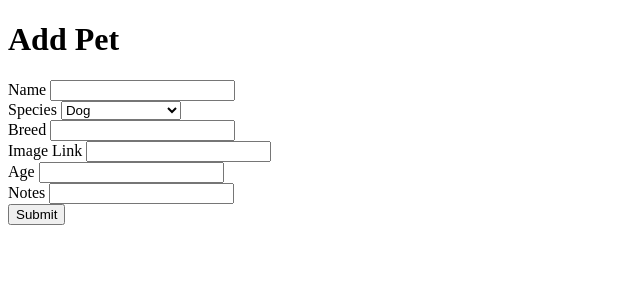
After one commit to themakjones/usf-exercises, a Flask app: template unit28-intermediate-flask/28.1-exercise-adoption/templates/add_pet.html in a window 1280 px wide. The commit adds this page. Shown: the top 300 px of the page, without its empty margins (0-640 px from the left). Run offline with Flask 2, Linux system fonts and the light colour scheme; the template is opened without the code that fills it: values that come from a table or form of the project are taken from there, others are empty.

Commit message:
added form model and additional routes

```diff
--- a/unit28-intermediate-flask/28.1-exercise-adoption/app.py
+++ b/unit28-intermediate-flask/28.1-exercise-adoption/app.py
@@ -1,8 +1,7 @@
 from flask import Flask, redirect, request, render_template, flash
 from models import Pet, connect_db, db
-from flask_wtf import FlaskForm
-from wtforms import StringField
 from flask_debugtoolbar import DebugToolbarExtension
+from forms import AddPetForm
 
 app = Flask(__name__)
 app.config['SECRET_KEY'] = 'jY*j9t79Jhf8'
@@ -16,11 +15,11 @@ debug = DebugToolbarExtension(app)
 connect_db(app)
 db.create_all()
 
-@app.errorhandler(404)
-def page_not_found(e):
-    """Renders custom 404 page when there is a 404 error"""
+# @app.errorhandler(404)
+# def page_not_found(e):
+#     """Renders custom 404 page when there is a 404 error"""
 
-    return render_template('404.html'), 404
+#     return render_template('404.html'), 404
 
 @app.route('/')
 def home_page():
@@ -31,6 +30,33 @@ def home_page():
 
 @app.route('/add', methods=['GET', 'POST'])
 def add_pet():
-    """Add pet to adoption list"""
+    """Add pet to adoption list form, handle adding"""
+
+    form = AddPetForm()
 
     if form.validate_on_submit():
+        name = form.name.data
+        species = form.species.data
+        breed = form.breed.data
+        photo_url = form.photo_url.data
+        age = form.age.data
+        notes = form.notes.data
+
+        new_pet = Pet(name=name, species=species, breed=breed, photo_url=photo_url, age=age, notes=notes)
+
+        db.session.add(new_pet)
+        db.session.commit()
+
+        flash(f"Added {name} to adoption list!")
+        return redirect('/')
+
+
+    return render_template('add_pet.html', form=form)
+
+@app.route('/<int:pet_id>')
+def pet_page(pet_id):
+    """Pet detail page"""
+
+    pet = Pet.query.get_or_404(pet_id)
+
+    return render_template('pet_page.html', pet=pet)
--- a/unit28-intermediate-flask/28.1-exercise-adoption/forms.py
+++ b/unit28-intermediate-flask/28.1-exercise-adoption/forms.py
@@ -1,8 +1,13 @@
 from flask_wtf import FlaskForm
-from wtforms import StringField
+from wtforms import StringField, SelectField, FloatField
+from wtforms.validators import InputRequired, URL, NumberRange, Optional
 
 class AddPetForm(FlaskForm):
     """Form for adding pet"""
 
-    name = StringField('Name')
-    species = SelectField('Species', choices=[('dog', 'Dog'), ('cat', 'Cat'), ('dragon', 'Bearded Dragon')])
+    name = StringField('Name', validators=[InputRequired(message=['Name is required'])])
+    species = SelectField('Species', choices=[('dog', 'Dog'), ('cat', 'Cat'), ('dragon', 'Bearded Dragon')], validators=[InputRequired(message=['Please select the species'])])
+    breed = StringField('Breed')
+    photo_url = StringField('Image Link', validators=[URL(message=['Link must in the the form of a URL'])])
+    age = FloatField('Age', validators=[Optional(), NumberRange(min=0, max=30, message=['Please enter an age between 0 and 30'])])
+    notes = StringField('Notes')
--- /dev/null
+++ b/unit28-intermediate-flask/28.1-exercise-adoption/templates/add_pet.html
@@ -0,0 +1,19 @@
+<!-- prettier ignore -->
+{% extends 'base.html' %} {% block title %}Add Pet{% endblock %} {% block
+content %}
+
+<h1>Add Pet</h1>
+
+<form method="POST" id="add-pet-form">
+  {{ form.hidden_tag() }} {% for field in form if field.widget.input_type !=
+  'hidden' %}
+
+  <div>
+    {{ field.label }} {{ field }} {% for error in field.errors %} {{ error }} {%
+    endfor %}
+  </div>
+
+  {% endfor %}
+  <button type="submit">Submit</button>
+</form>
+{% endblock %}
```
Also changed, not shown: unit28-intermediate-flask/28.1-exercise-adoption/templates/home.html (+6 -2 lines), unit28-intermediate-flask/28.1-exercise-adoption/templates/pet_page.html (added, +17 -0 lines).
